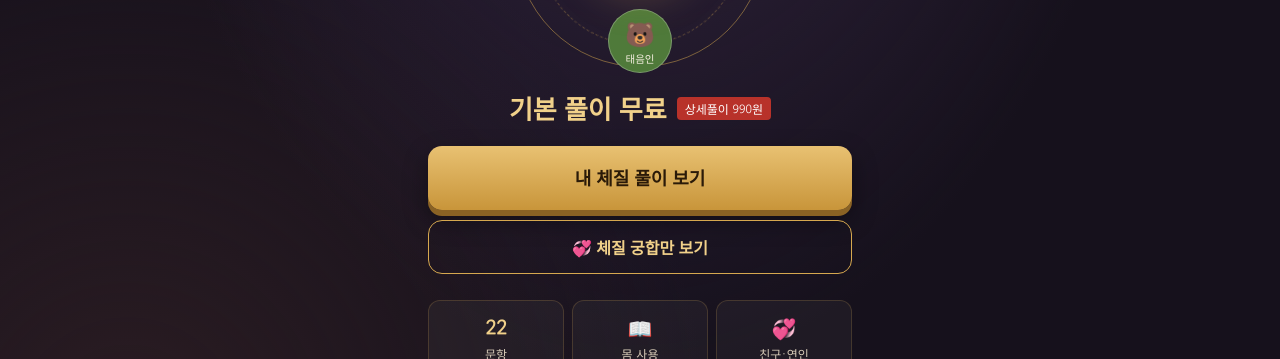
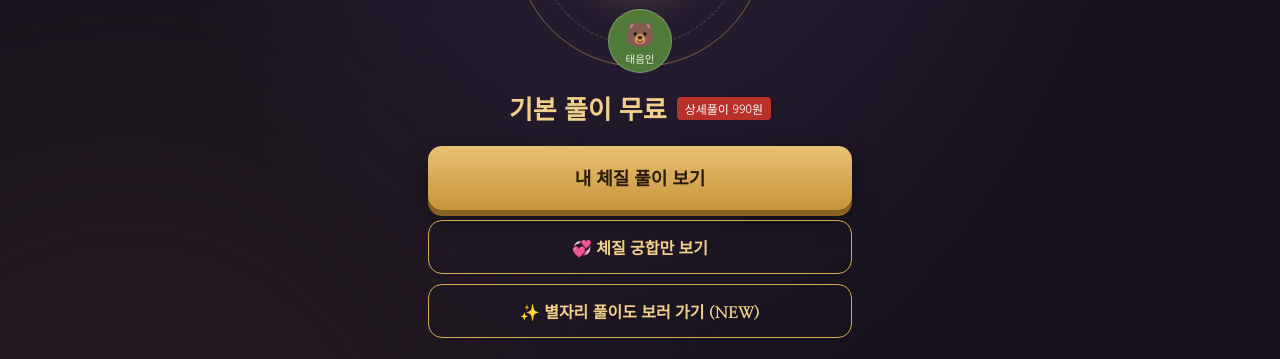
Before and after one commit to sasang-test/sasang-test.github.io, a plain HTML site: page index.html in a window 1280 px wide. Shown: the part 441-800 px from the top of the page. Drawn offline with Linux system fonts and the light colour scheme.

Commit message:
사상체질 메인에 별자리 풀이 바로가기 버튼 추가
Co-Authored-By: Claude Opus 5.5 <noreply@anthropic.com>
Claude-Session: https://claude.ai/code/session_01DcRsyAXyWYDc2RLHCznnqX

```diff
--- a/index.html
+++ b/index.html
@@ -228,6 +228,7 @@ details summary::after{content:" ▾";color:var(--muted)}
     <button class="btn" onclick="go('s-info')">내 체질 풀이 보기</button>
     <button class="btn ghost mt10" onclick="openCompatPicker()">💞 체질 궁합만 보기</button>
     <button class="btn ghost mt10" id="savedBtn" style="display:none" onclick="loadSaved()">📜 지난 결과 다시 보기</button>
+    <a class="btn ghost mt10" href="astro/" style="display:block;text-align:center;text-decoration:none">✨ 별자리 풀이도 보러 가기 (NEW)</a>
     <div class="feat">
       <div><b>22</b>문항<br>약 3분</div>
       <div><b>📖</b>몸 사용<br>설명서</div>
```
